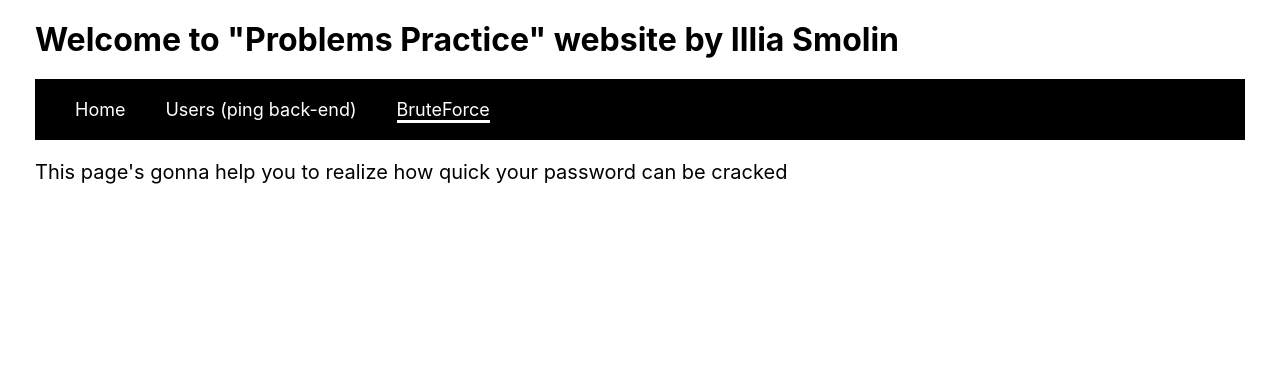
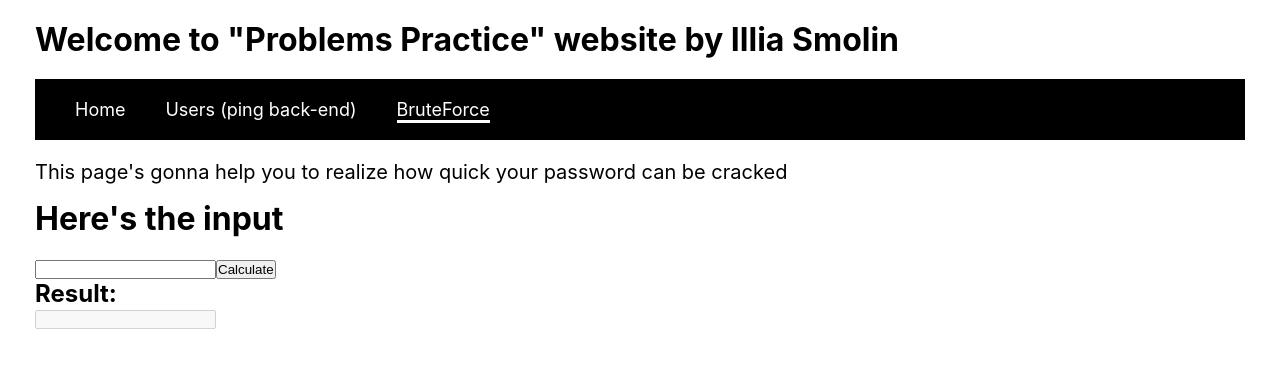
Before and after one commit to IlliaSmolin/problems-practice, a React (Create React App) app in the folder client/: page /bruteforce in a window 1280 px wide. Shown: the top 368 px of the page. Built offline with nearby package versions, Linux system fonts and the light colour scheme; no server answers.

Commit message:
added button with onClick method

```diff
--- a/client/src/components/BruteForce.js
+++ b/client/src/components/BruteForce.js
@@ -1,12 +1,18 @@
 import React, { Component } from "react";
 
 class BruteForce extends Component {
-  state = {};
+  state = { users: [] };
 
-  componentDidMount() {
-    fetch("/bruteforce")
+  sendPOST() {
+    const request = {
+      method: 'POST',
+      headers: {'Content-Type': 'Application/json'},
+      body: JSON.stringify({a: "test"})
+    };
+
+    fetch("/bruteforce", request)
       .then((res) => res.json())
-      .then((res) => this.setState(res));
+      .then((users) => this.setState({ users })); //error is thrown here for some reason
   }
 
   render() {
@@ -15,6 +21,11 @@ class BruteForce extends Component {
         <p>
           This page's gonna help you to realize how quick your password can be cracked
         </p>
+        <h1>Here's the input</h1>
+        <input className="toSend" type="text"></input>
+        <button onClick={this.sendPOST}>Calculate</button>
+        <h2>Result:</h2>
+        <input className="toReceive" disabled type="text"></input>
       </div>
     )
   }
```
